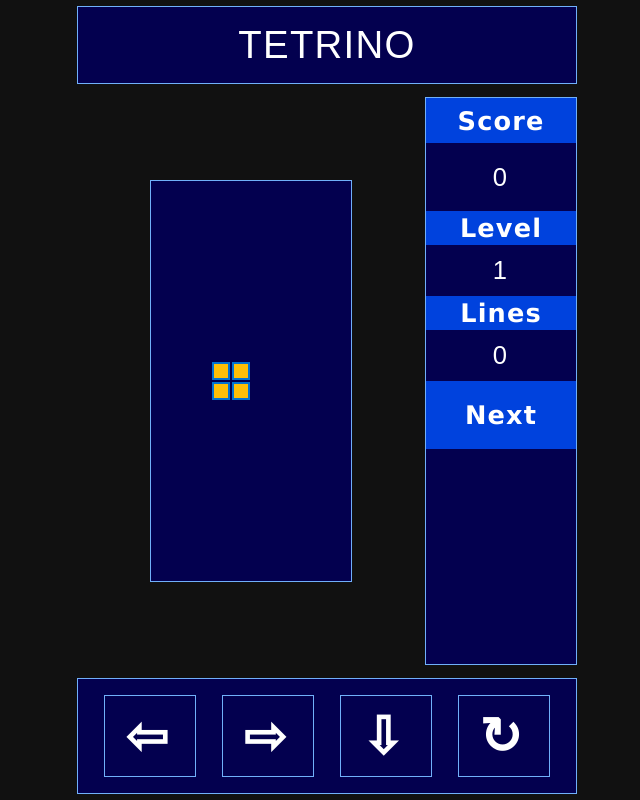
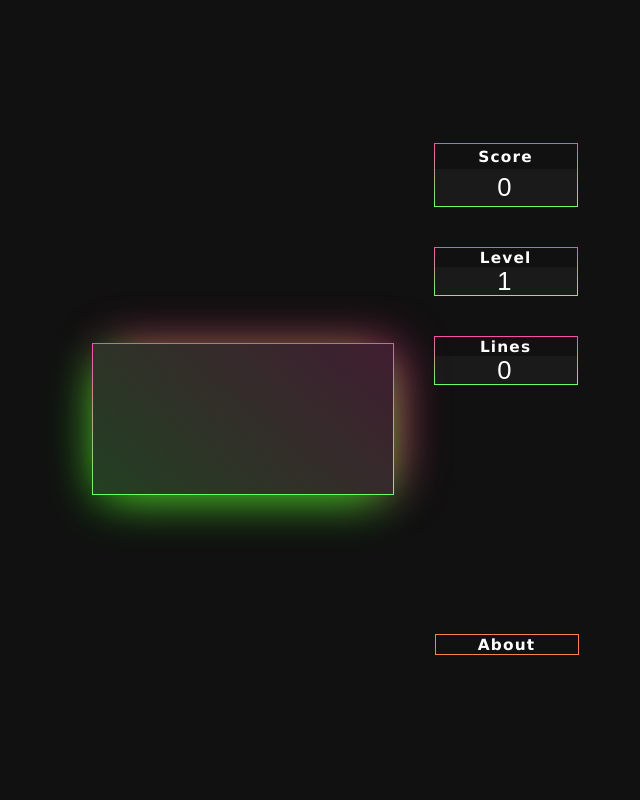
Before and after one commit to calmingteabag/tetrino, a Django app: page / in a window 1280 px wide. Shown: the whole page, without its empty margins (313-953 px from the left). Run offline with Django 3.2, Linux system fonts and the light colour scheme.

Commit message:
partial design done

```diff
--- a/tetrinoapp/static/tetrinoapp/game_screen.js
+++ /dev/null
@@ -1,50 +0,0 @@
-/*
-This module handles the issue of having fixed canvas size on different screen
-sizes, which makes it look ugly depending on where it's being ran.
-*/
-
-const canvasSizeCalc = () => {
-
-    let screenSize = {
-        height: window.innerHeight,
-        width: window.innerWidth
-    }
-
-    if (screenSize.width > screenSize.height) {
-
-        let roundWidth = Math.floor(screenSize.width / 5)
-        let targetWidth = Math.floor(roundWidth / 100) * 100 // to return rounded values
-        let targetHeight = targetWidth * 2
-
-        let targetSizes = {
-            height: targetHeight,
-            width: targetWidth
-        }
-        console.log(targetSizes)
-        return targetSizes
-
-    } else if (screenSize.width < screenSize.height) {
-        // do magic
-    }
-}
-
-const canvasSizeSet = (canvasName) => {
-    let setWidth = canvasSizeCalc()
-
-    document.getElementById(canvasName).setAttribute("height", setWidth.height)
-    document.getElementById(canvasName).setAttribute("width", setWidth.width)
-}
-
-const pieceSizeSet = () => {
-    let sizes = canvasSizeCalc()
-    let pieceSize = sizes.width / 10
-    return pieceSize
-}
-
-const setStrokeWidth = () => {
-    let sizes = canvasSizeCalc()
-    let pieceStrokeWidth = sizes.width / 100
-    return pieceStrokeWidth
-}
-
-export { canvasSizeCalc, canvasSizeSet, pieceSizeSet, setStrokeWidth }
--- /dev/null
+++ b/tetrinoapp/static/tetrinoapp/game_sizes.js
@@ -0,0 +1,100 @@
+/*
+This module handles the issue of having fixed canvas size on different screen
+sizes, which makes it look ugly depending on where it's being ran.
+*/
+
+const canvasSizeCalc = (DOMElement) => {
+
+    let screenSize = {
+        height: window.innerHeight,
+        width: window.innerWidth
+    }
+
+    if (screenSize.width > screenSize.height) {
+        /*
+        Canvas needed to have a fixed size for the game to work properly and so far
+        the best idea I could come with was to set a kind of conversion "algorithm"
+        for canvas measurements based on parent element.
+
+        'newWidth' is a rounded down value from parent's width value. With that, we
+        also set the 'tile' size.
+
+        'newHeight' follows the same logic, but is calculated by how many of those tiles
+        fits in current parent's height, rodunded down.
+
+        Not the fanciest or brightest idea, but works.
+        */
+
+        const currWidth = document.getElementsByClassName("tetrino_main")[0].clientWidth
+        const currHeight = document.getElementsByClassName("tetrino_main")[0].clientHeight
+
+        let newWidth = Math.floor(currWidth / 100) * 100
+        let tile = Math.floor(currWidth / 100) * 10
+        let tileFill = Math.floor(currHeight / tile)
+
+        let newHeight = tileFill * tile
+
+        let targetSizes = {
+            canvasHeight: newHeight,
+            canvasWidth: newWidth,
+            tileSize: tile,
+            gameWidth: 10,
+            gameHeight: tileFill
+        }
+        console.log(targetSizes)
+        return targetSizes
+
+    } else if (screenSize.width < screenSize.height) {
+
+        // let roundWidth = Math.floor(screenSize.width * 0.70)
+        let x = document.getElementsByClassName("tetrino_main")[0].clientHeight
+        console.log(x)
+        let roundWidth = Math.floor(document.getElementsByClassName("tetrino_main")[0].clientWidth)
+        let targetWidth = Math.floor(roundWidth / 100) * 100
+
+        let targetHeight = targetWidth * 2
+        let targetSizes = {
+            height: targetHeight,
+            width: targetWidth
+        }
+        console.log(targetSizes)
+        return targetSizes
+    }
+}
+
+const canvasSizeSet = (canvasName) => {
+    let setMeasure = canvasSizeCalc("tetrino_main")
+
+    document.getElementById(canvasName).setAttribute("height", setMeasure.canvasHeight)
+    document.getElementById(canvasName).setAttribute("width", setMeasure.canvasWidth)
+}
+
+const setPieceSize = (isWideFormat) => {
+    let sizes = canvasSizeCalc("tetrino_main")
+
+    if (isWideFormat) {
+        let pieceSize = sizes.tileSize
+        return pieceSize
+    }
+}
+
+const setStrokeWidth = (isWideFormat) => {
+    let sizes = canvasSizeCalc("tetrino_main")
+
+    if (isWideFormat) {
+        let pieceStrokeWidth = sizes.canvasWidth / 100
+        return pieceStrokeWidth
+    }
+}
+
+const setGameHeight = (isWideFormat) => {
+    let sizes = canvasSizeCalc("tetrino_main")
+
+    if (isWideFormat) {
+        let setGameHeight = sizes.gameHeight
+        console.log(setGameHeight)
+        return setGameHeight
+    }
+}
+
+export { canvasSizeCalc, canvasSizeSet, setPieceSize, setStrokeWidth, setGameHeight }
--- a/tetrinoapp/static/tetrinoapp/main.js
+++ b/tetrinoapp/static/tetrinoapp/main.js
@@ -1,7 +1,9 @@
 import { pieceFillStyling, pieceColorStyling } from "./game_styling.js";
 import { tetrinoDraw } from "./piece_creation.js";
 import { gameBoardRefresh, gameLocalVarCreate, gameParamProcess } from "./game_handling.js";
-import { canvasSizeSet, canvasSizeCalc, pieceSizeSet, setStrokeWidth } from "./game_screen.js"
+import { canvasSizeSet, canvasSizeCalc, setPieceSize, setStrokeWidth, setGameHeight } from "./game_sizes.js"
+// import { pieceFillStyling, pieceColorStyling } from "./tetris/game_styling.js"
+import { testfunc } from "./tetrinotest.js"
 
 class TetrinoGame {
     constructor(canvasName, canvasContext, lineWidth, strokeStyle, tileWidth, gameHeight, gameWidth, scoreDOMId, lineDOMId, levelDOMId) {
@@ -125,12 +127,11 @@
 };
 
 // canvasName, canvasContext, lineWidth, strokeStyle, tileWidth, gameHeight, gameWidth, scoreDOMId, lineDOMId, levelDOMId
-let newGame = new TetrinoGame("gamecanvas", "2d", setStrokeWidth(), pieceColorStyling(false), pieceSizeSet(), 20, 10, "game_score", "line_score", "game_level", pieceFillStyling(false))
+let newGame = new TetrinoGame("gamecanvas", "2d", setStrokeWidth(true), pieceColorStyling(false),
+    setPieceSize(true), setGameHeight(true), 10, "game_score", "line_score", "game_level", pieceFillStyling(false))
 
-newGame.gameBoardCreate(10, 20)
+newGame.gameBoardCreate(10, setGameHeight(true))
 newGame.gameBoardFill()
 newGame.loadGameListeners()
-
-
 document.addEventListener('DOMContentLoaded', () => { canvasSizeSet("gamecanvas") }, false)
-document.addEventListener('DOMContentLoaded', () => { console.log(pieceSizeSet()) }, false)
+document.addEventListener('DOMContentLoaded', () => { testfunc() }, false)
--- a/tetrinoapp/static/tetrinoapp/piece_creation.js
+++ b/tetrinoapp/static/tetrinoapp/piece_creation.js
@@ -49,9 +49,9 @@
 
     gameContext.fillStyle = `rgb(${pieceColorConverter.currRedColor}, ${pieceColorConverter.currGreenColor}, ${pieceColorConverter.currBlueColor})`
     gameContext.fillRect(yDraw + (lineWidth / 2), xDraw + (lineWidth / 2), width - lineWidth, width - lineWidth)
-    gameContext.lineWidth = lineWidth
-    gameContext.strokeStyle = `rgb(${styleConverter.redValue}, ${styleConverter.greenValue}, ${styleConverter.blueValue})`
-    gameContext.strokeRect(yDraw + lineWidth, xDraw + lineWidth, width - (lineWidth * 2), width - (lineWidth * 2))
+    // gameContext.lineWidth = lineWidth
+    // gameContext.strokeStyle = `rgb(${styleConverter.redValue}, ${styleConverter.greenValue}, ${styleConverter.blueValue})`
+    // gameContext.strokeRect(yDraw + lineWidth, xDraw + lineWidth, width - (lineWidth * 2), width - (lineWidth * 2))
 };
 
 const tetrinoDraw = (width, pieceColor, pieceCoords, gameCoords, canvasName, canvasContext, lineWidth, strokeStyle) => {
--- a/tetrinoapp/static/tetrinoapp/tetrino.css
+++ b/tetrinoapp/static/tetrinoapp/tetrino.css
@@ -6,22 +6,22 @@
     margin: 0px;
     border-width: 0px;
     display: flex;
-    align-items:center;
-    justify-content:center;
+    align-items: center;
+    justify-content: center;
     color: white;
 }
 
 /* Game Styling */
 div.game {
-    display:flex;
+    display: flex;
     flex-direction: column;
     height: 100vh;
-    width: 100vw;
+    width: 90vw;
 }
 
 /* Header */
 div.game_header {
-    height:10vh;
+    height: 20%;
     background-color: rgb(3, 0, 79);
     display: flex;
     align-items: center;
@@ -30,7 +30,7 @@
     border-style: solid;
     border-width: 1px;
     border-color: rgb(112, 176, 250);
-    font-size : 5vh;
+    font-size: 5vh;
     margin-top: 4vw;
     margin-left: 4vw;
     margin-right: 4vw;
@@ -40,16 +40,17 @@
 
 /* Game Main Content */
 div.game_main {
-    height:65vh;
-    display:flex;
+    height: 80%;
+    display: flex;
     margin-top: 2vw;
     margin-left: 4vw;
     margin-right: 4vw;
     margin-bottom: 2vw;
+    gap: 2vw;
 }
 
 div.tetrino_main {
-    width:70%;
+    width: 70%;
     display: flex;
     align-items: center;
     justify-content: center;
@@ -57,96 +58,109 @@
 }
 
 canvas.canvas {
-    padding:0px;
-    margin:0px;
-    background-color: rgb(3, 0, 79);
+    padding: 0px;
+    margin: 0px;
+    background: linear-gradient(220deg, #fa4dac33, #6aff6532);
     border-style: solid;
     border-width: 1px;
     border-color: rgb(112, 176, 250);
+    box-shadow: -2px 10px 50px -10px #09ff00,
+        10px -2px 50px -10px #ff008c;
 }
 
 div.tetrino_score {
-    width:30%;
-    background-color: rgb(3, 0, 79);
+    padding-top: 5vh;
+    width: 30%;
+    height: 80%;
+    /* background-color: rgb(3, 0, 79); */
     display: flex;
     flex-direction: column;
     align-items: center;
-    justify-content:center;
+    justify-content: top;
     font-family: Arial, Helvetica, sans-serif;
-    border-style: solid;
-    border-width: 1px;
-    border-color: rgb(112, 176, 250);
+
 }
 
 div.tetrino_score_widget {
     display: flex;
     flex-direction: column;
     font-family: Arial, Helvetica, sans-serif;
-    border-style: solid;
-    border-width: 1px;
-    border-color: rgb(112, 176, 250);
 }
 
 #widget_score {
-    height: 20%;
+    height: 15%;
     width: 100%;
-    border-width:0px;
-    border-style:none;
+    border-width: 0.2vh;
+    border-style: solid;
+    border-image: linear-gradient(#FA4DAC, #6aff65);
+    border-image-slice: 1;
 }
 
 #widget_level {
-    height: 15%;
+    margin-top: 5vh;
+    margin-bottom: 5vh;
+    height: 10%;
     width: 100%;
-    border-width:0px;
-    border-style:none;
+    border-width: 0.2vh;
+    border-style: solid;
+    border-image: linear-gradient(#FA4DAC, #6aff65);
+    border-image-slice: 1;
 }
 
 #widget_lines {
-    height: 15%;
+    height: 10%;
     width: 100%;
-    border-width:0px;
-    border-style:none;
-}
-
-#widget_next_tetrino {
-    height: 30%;
-    width: 100%;
-    border-width:0px;
-    border-style:none;
+    border-width: 0.2vh;
+    border-style: solid;
+    border-image: linear-gradient(#FA4DAC, #6aff65);
+    border-image-slice: 1;
 }
 
 #widget_blank_space {
-    height: 20%;
+    height: 60%;
     width: 100%;
-    border-width:0px;
-    border-style:none;
+    border: transparent;
 }
 
+#widget_about {
+    height: 5%;
+    width: 100%;
+}
+
+#widget_about_description {
+    height: 100%;
+    width: 100%;
+    border: 1px solid coral;
+}
+
+
 div.widget_description {
-    width:100%;
-    height:40%;
-    background-color: rgb(0, 66, 221);
-    display:flex;
+    width: 100%;
+    height: 40%;
+    background-color: transparent;
+    display: flex;
     align-items: center;
     justify-content: center;
-    font-family:'Lucida Sans', 'Lucida Sans Regular', 'Lucida Grande', 'Lucida Sans Unicode', Geneva, Verdana, sans-serif;
-    font-size:4vw;
-    letter-spacing:0.5vh;
+    font-family: 'Lucida Sans', 'Lucida Sans Regular', 'Lucida Grande', 'Lucida Sans Unicode', Geneva, Verdana, sans-serif;
+    font-size: 4vw;
+    letter-spacing: 0.5vh;
     font-weight: 600;
+
 }
 
 div.widget_value {
     width: 100%;
     height: 60%;
-    font-size:5vw;
-    display:flex;
+    font-size: 5vw;
+    background-color: rgba(62, 62, 62, 0.197);
+    display: flex;
     align-items: center;
     justify-content: center;
 }
 
 /* Footer */
 div.game_footer {
-    height:25vh;
+    height: 25vh;
     background-color: rgb(3, 0, 79);
     display: flex;
     align-items: center;
@@ -174,12 +188,11 @@
     border-style: solid;
     border-width: 1px;
     border-color: rgb(112, 176, 250);
-    font-size:15vw;
+    font-size: 15vw;
     font-weight: 800;
 }
 
 /* Desktop Styling */
-
 @media only screen and (min-width: 900px) {
     div.game {
         font-size: 2vw;
@@ -200,18 +213,20 @@
         margin-left: 0.5vw;
         margin-right: 0.5vw;
         margin-bottom: 0.5vw;
+        background-color: transparent;
+        border-style: none
     }
 
-    div.game_main{
-        height: 75%;
+    div.game_main {
+        height: 80%;
         margin-top: 0.5vw;
         margin-left: 0.5vw;
         margin-right: 0.5vw;
         margin-bottom: 0.5vw;
     }
 
-    div.game_footer{
-        height: 15%;
+    div.game_footer {
+        height: 10%;
         margin-top: 0.5vw;
         margin-left: 0.5vw;
         margin-right: 0.5vw;
@@ -219,7 +234,7 @@
     }
 
     div.widget_description {
-        font-size: 2vw;
+        font-size: 1.2vw;
         letter-spacing: 0.09vw;
     }
 
@@ -227,9 +242,25 @@
         font-size: 2vw;
         letter-spacing: 0.2vw;
     }
-    div.game_controls{
+
+    div.game_controls {
         font-size: 4vw;
         width: 80%;
         height: 70%;
     }
+
+    div.tetrino_score {
+        margin-top: 0.5vh;
+        /* border-style: solid;
+        border-width: 0.5vh;
+        border-image: linear-gradient(#FA4DAC, #6aff65);
+        border-image-slice: 1; */
+    }
+
+    canvas.canvas {
+        border-style: solid;
+        border-width: 0.2vh;
+        border-image: linear-gradient(#FA4DAC, #6aff65);
+        border-image-slice: 1;
+    }
 }
--- a/tetrinoapp/templates/tetrinoapp/tetrino.html
+++ b/tetrinoapp/templates/tetrinoapp/tetrino.html
@@ -7,18 +7,19 @@
     <meta name="viewport" content="width=device-width, initial-scale=1">
     <title>Tetrino</title>
     <script src="{% static 'tetrinoapp/main.js' %}" type="module"></script>
+    <link rel="shortcut icon" type="image/png" href="{% static 'tetrinoapp/favicon.ico' %}" />
     <link rel="stylesheet" type 'text/css' href="{% static 'tetrinoapp/tetrino.css' %}">
 </head>
 
 <body>
     <div class="game">
-        <div class="game_header">TETRINO</div>
+        <div class="game_header">
+        </div>
         <div class="game_main">
             <div class="tetrino_main" id="">
-                <canvas class="canvas" id="gamecanvas" width="400" height="800"></canvas>
+                <canvas class="canvas" id="gamecanvas" width="" height=""></canvas>
             </div>
-
-            <div class="tetrino_score">
+            <div class="tetrino_score" id="score">
                 <div class="tetrino_score_widget" id="widget_score">
                     <div class="widget_description">Score</div>
                     <div class="widget_value" id="game_score">0</div>
@@ -31,21 +32,26 @@
                     <div class="widget_description">Lines</div>
                     <div class="widget_value" id="line_score">0</div>
                 </div>
-                <div class="tetrino_score_widget" id="widget_next_tetrino">
+                <div class="tetrino_score_widget" id="widget_blank_space">
+
+                </div>
+                <div class="tetrino_score_widget" id="widget_about">
+                    <div class="widget_description" id="widget_about_description">About</div>
+
+                    <!-- <div class="tetrino_score_widget" id="widget_next_tetrino">
                     <div class="widget_description">Next</div>
                     <div class="widget_value"></div>
+                </div> -->
+
                 </div>
-                <div class="tetrino_score_widget" id="widget_blank_space"></div>
             </div>
-        </div>
-
-        <div class="game_footer">
+            <!-- <div class="game_footer">
             <div class="game_controls" id="control_left">⇦</div>
             <div class="game_controls" id="control_down">⇨</div>
             <div class="game_controls" id="control_right">⇩</div>
             <div class="game_controls" id="control_rotate">↻</div>
+        </div> -->
         </div>
-    </div>
 </body>
 
 </html>
```
Also changed, not shown: 1 other file.
